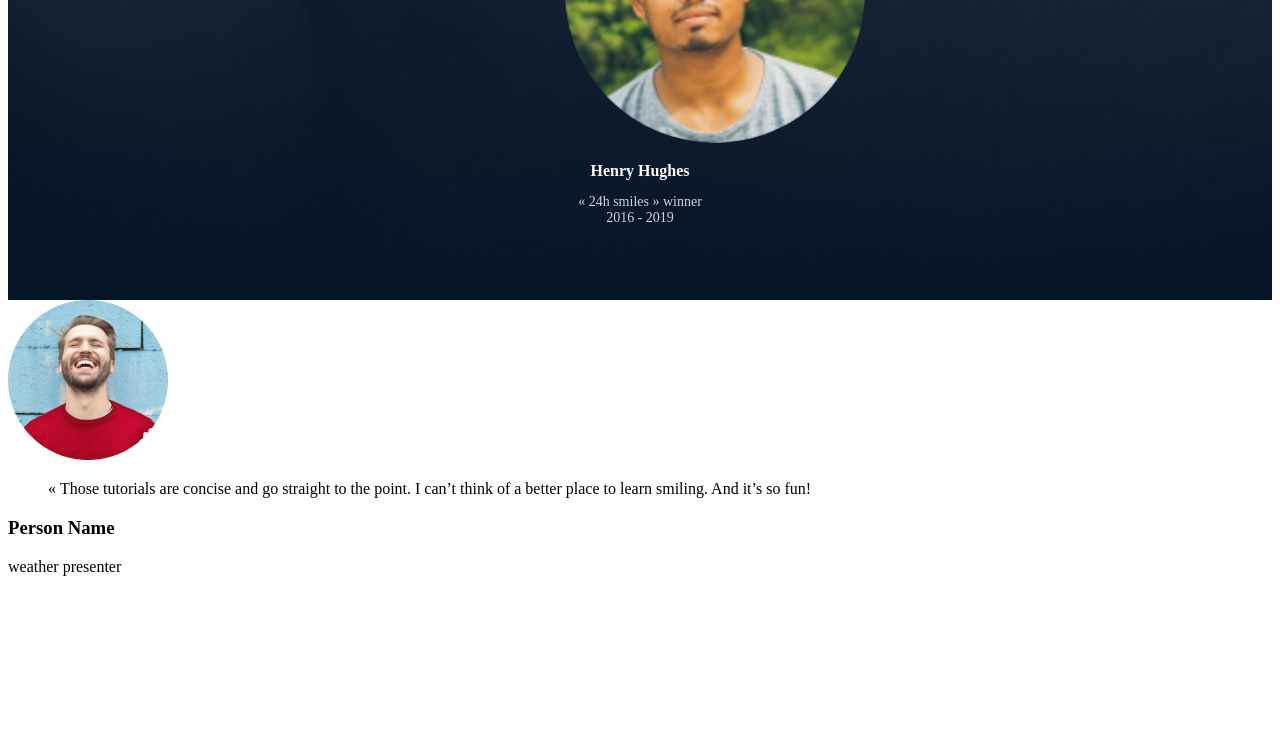
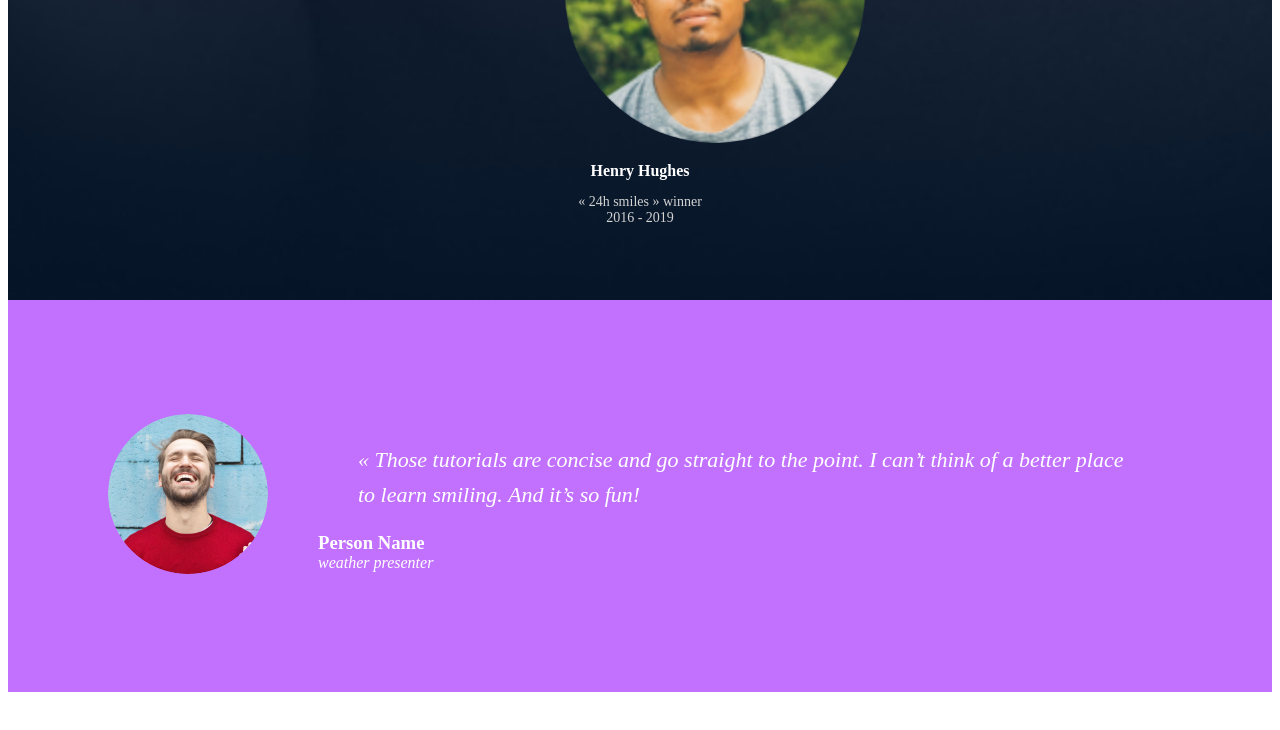
Before and after one commit to etoye28/alx_html_css, a plain HTML site: page css_advanced/index.html in a window 1280 px wide. Shown: the part 3021-3751 px from the top of the page. Drawn offline with Linux system fonts and the light colour scheme.

Commit message:
i hate this

```diff
--- a/css_advanced/index.html
+++ b/css_advanced/index.html
@@ -58,7 +58,7 @@
             </div>
         </section>
     </div>
-        <section>
+        <section class="testimonial-section">
             <div>
                 <img src="images/5.png" alt="image">
             </div>
--- a/css_advanced/styles.css
+++ b/css_advanced/styles.css
@@ -6,7 +6,9 @@
   color: white;
   padding-bottom: 60px;
   margin: 0 auto;
+
 }
+
 nav {
   display: flex;
   justify-content: space-between;
@@ -104,3 +106,39 @@ section > div:nth-child(2) > div > div p {
   font-size: 14px;
   color: #d3d3d3;
 }
+.testimonial-section {
+  background-color: #C271FF;
+  color: white;
+  display: flex;
+  align-items: center;
+  justify-content: center;
+  height: 392px;
+  width: 100%; /* Will fill up to 1440px screen width */
+  padding: 0 100px;
+  box-sizing: border-box;
+  gap: 50px;
+}
+
+.testimonial-section img {
+  width: 160px;
+  height: 160px;
+  border-radius: 50%;
+  object-fit: cover;
+}
+
+.testimonial-section blockquote {
+  font-size: 22px;
+  line-height: 1.6;
+  font-style: italic;
+  margin-bottom: 20px;
+}
+
+.testimonial-section h3 {
+  font-weight: bold;
+  margin: 0;
+}
+
+.testimonial-section p {
+  font-style: italic;
+  margin: 0;
+}
```
